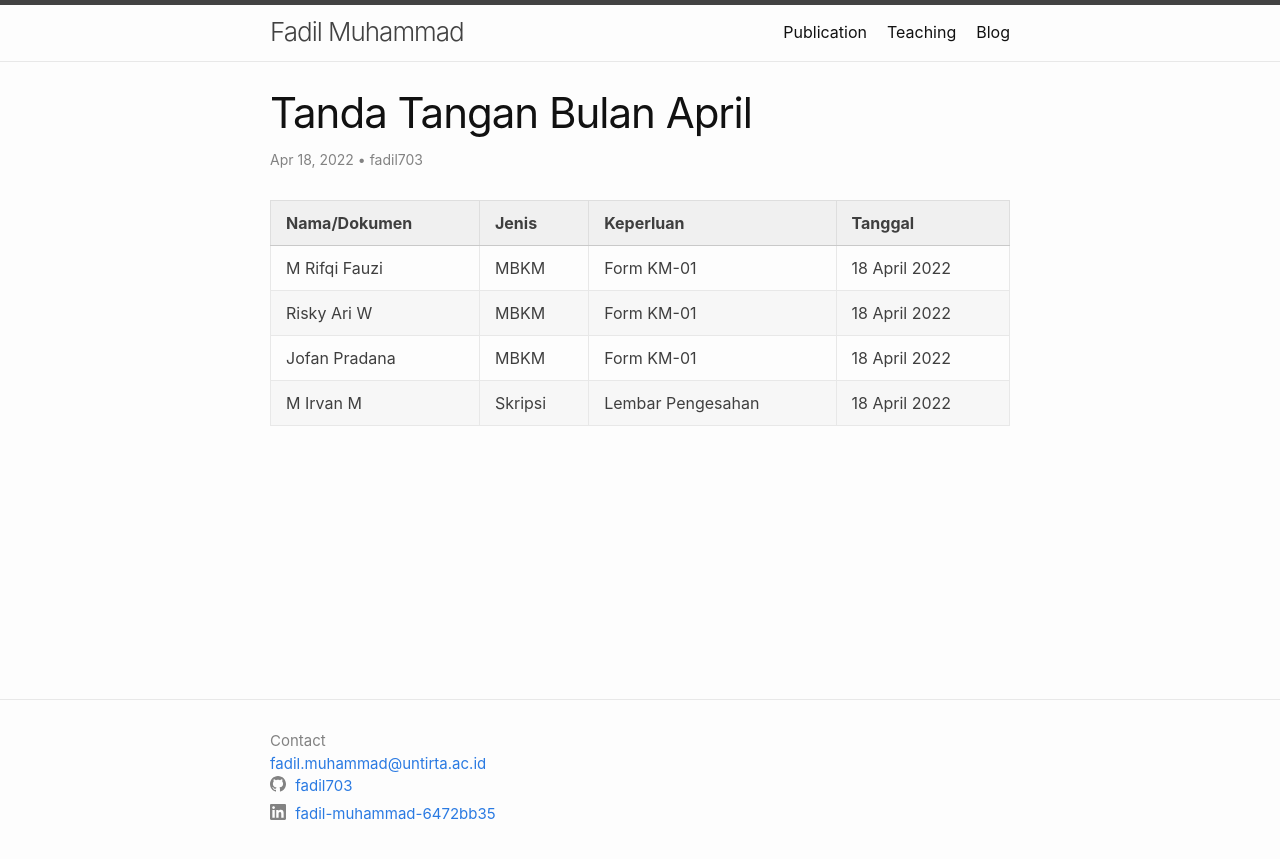
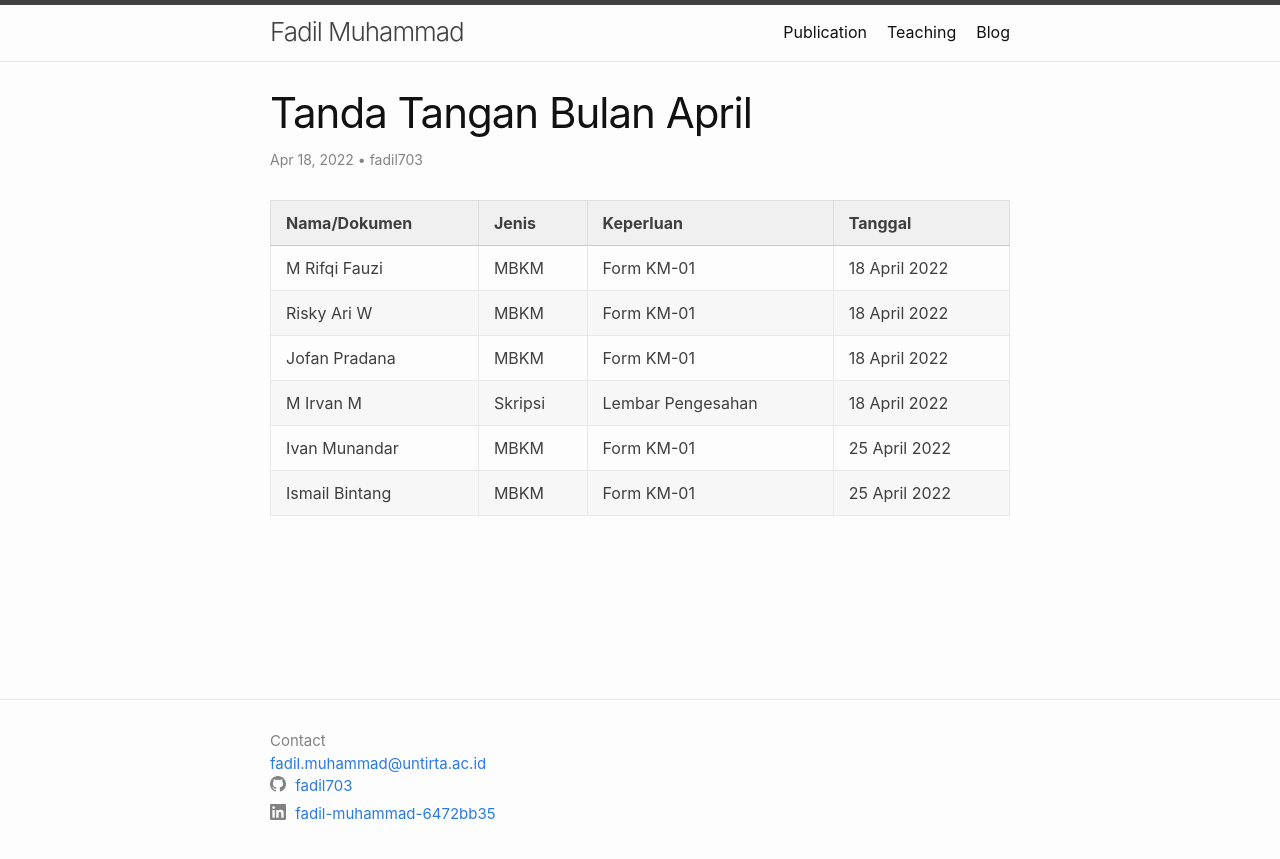
Before and after one commit to fadil703/fadil703.github.io, a Jekyll site: the page built from _posts/2022-04-18-aprsig.markdown, in a window 1280 px wide. Shown: the top 859 px of the page. Built offline with Jekyll 4.4.1, drawn with Linux system fonts in a browser that asks for light colours.

Commit message:
Update 2022-04-18-aprsig.markdown
add ivan dan ismail

```diff
--- a/_posts/2022-04-18-aprsig.markdown
+++ b/_posts/2022-04-18-aprsig.markdown
@@ -12,3 +12,5 @@ author: "fadil703"
 | Risky Ari W | MBKM | Form KM-01 | 18 April 2022 |
 | Jofan Pradana | MBKM | Form KM-01 | 18 April 2022 |
 | M Irvan M | Skripsi | Lembar Pengesahan | 18 April 2022 |
+| Ivan Munandar | MBKM | Form KM-01 | 25 April 2022 |
+| Ismail Bintang | MBKM | Form KM-01 | 25 April 2022 |
```
